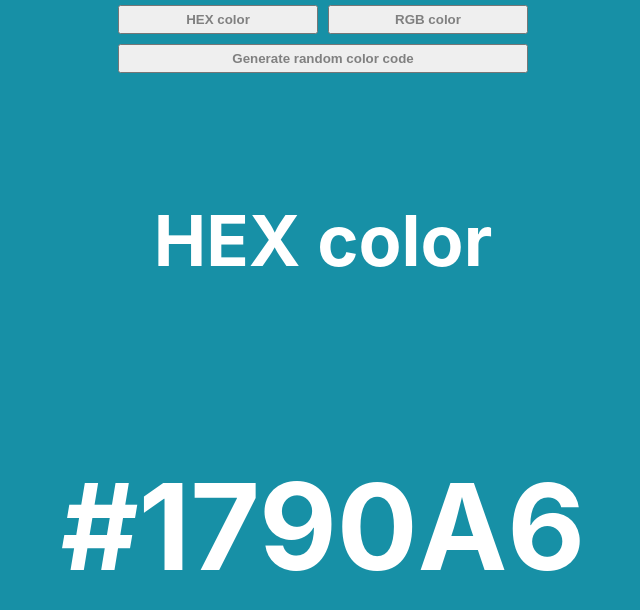
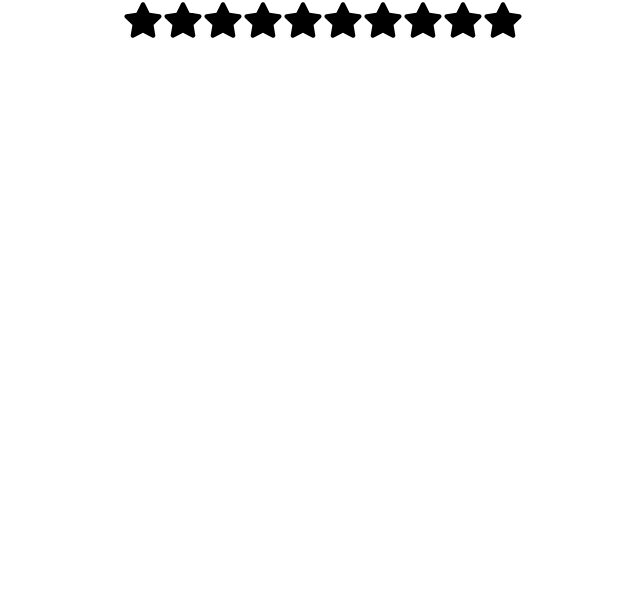
Before and after one commit to milicaaradovanovicc/React_25_projects, a React (Create React App) app: page / in a window 1280 px wide. Shown: the top 610 px of the page, without its empty margins (317-957 px from the left). Built offline with nearby package versions, Linux system fonts and the light colour scheme.

Commit message:
star rating

```diff
--- a/package.json
+++ b/package.json
@@ -8,6 +8,7 @@
     "@testing-library/user-event": "^13.5.0",
     "react": "^18.3.1",
     "react-dom": "^18.3.1",
+    "react-icons": "^5.2.1",
     "react-scripts": "5.0.1",
     "web-vitals": "^2.1.4"
   },
--- a/src/App.js
+++ b/src/App.js
@@ -1,6 +1,7 @@
 import "./App.css";
 import Accordian from "./components/accordion";
 import RandomColor from "./components/random-color";
+import StarRating from "./components/star-rating";
 
 function App() {
   return (
@@ -9,7 +10,10 @@
       {/* <Accordian /> */}
 
       {/* Random color component */}
-      <RandomColor />
+      {/* <RandomColor /> */}
+
+      {/* Star rating component */}
+      <StarRating noOfStars={10} />
     </div>
   );
 }
--- /dev/null
+++ b/src/components/star-rating/index.jsx
@@ -0,0 +1,39 @@
+import { useState } from "react";
+import { FaStar } from "react-icons/fa";
+import "./styles.css";
+
+export default function StarRating({ noOfStars = 5 }) {
+  const [rating, setRating] = useState(0);
+  const [hover, setHover] = useState(0);
+
+  function handleClick(getCurrentIndex) {
+    setRating(getCurrentIndex);
+  }
+
+  function handleMouseEnter(getCurrentIndex) {
+    setHover(getCurrentIndex);
+  }
+
+  function handleMouseLeave() {
+    setHover(rating);
+  }
+
+  return (
+    <div className="star-rating">
+      {[...Array(noOfStars)].map((_, index) => {
+        index += 1;
+
+        return (
+          <FaStar
+            key={index}
+            className={index <= (hover || rating) ? "active" : "inactive"}
+            onClick={() => handleClick(index)}
+            onMouseEnter={() => handleMouseEnter(index)}
+            onMouseLeave={() => handleMouseLeave()}
+            size={40}
+          />
+        );
+      })}
+    </div>
+  );
+}
--- /dev/null
+++ b/src/components/star-rating/styles.css
@@ -0,0 +1,7 @@
+.active {
+  color: #fff700;
+}
+
+.inactive {
+  color: black;
+}
```
Also changed, not shown: 1 other file (tests, documents, lock files or other folders).
